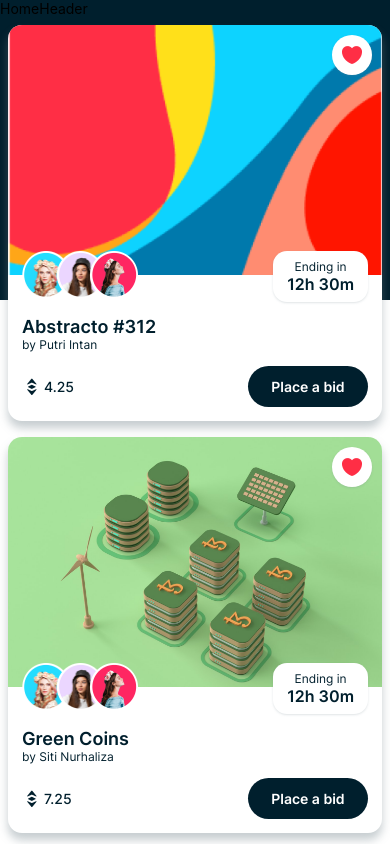
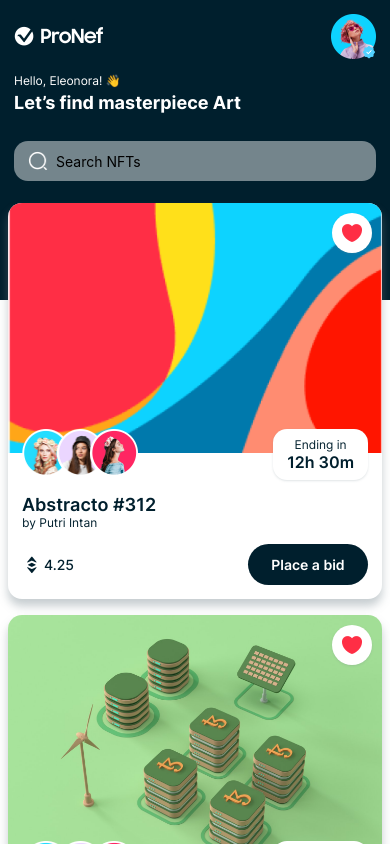
Before and after one commit to akmatdan/nftMarketplace, a React Native app: screen /Home in a window 390 px wide. Shown: the top 844 px of the page. Built offline with nearby package versions, Linux system fonts and the light colour scheme.

Commit message:
Upgraded Details with new components

```diff
--- /dev/null
+++ b/components/DetailsBid.js
@@ -0,0 +1,59 @@
+import React from "react";
+import { View, Text, Image } from "react-native";
+
+import { EthPrice } from "./SubInfo";
+import { COLORS, SIZES, FONTS } from "../constants";
+
+const DetailsBid = ({ bid }) => {
+  return (
+    <View
+      style={{
+        width: "100%",
+        flexDirection: "row",
+        justifyContent: "space-between",
+        alignItems: "center",
+        marginVertical: SIZES.base,
+        paddingHorizontal: SIZES.base,
+      }}
+      key={bid.id}
+    >
+      <Image
+        source={bid.image}
+        resizeMode="contain"
+        style={{ width: 48, height: 48 }}
+      />
+
+      <View
+        style={{
+          flex: 1,
+          alignItems: "center",
+          paddingHorizontal: SIZES.base,
+        }}
+      >
+        <Text
+          style={{
+            fontFamily: FONTS.semiBold,
+            fontSize: SIZES.small,
+            color: COLORS.primary,
+          }}
+        >
+          Bid placed by {bid.name}
+        </Text>
+        <Text
+          style={{
+            fontFamily: FONTS.regular,
+            fontSize: SIZES.small - 2,
+            color: COLORS.secondary,
+            marginTop: 3,
+          }}
+        >
+          {bid.date}
+        </Text>
+      </View>
+
+      <EthPrice price={bid.price} />
+    </View>
+  );
+};
+
+export default DetailsBid;
--- /dev/null
+++ b/components/DetailsDesc.js
@@ -0,0 +1,81 @@
+import React, { useState } from "react";
+import { View, Text } from "react-native";
+
+import { EthPrice, NFTTitle } from "./SubInfo";
+import { COLORS, SIZES, FONTS } from "../constants";
+
+const DetailsDesc = ({ data }) => {
+  const [text, setText] = useState(data.description.slice(0, 100));
+  const [readMore, setReadMore] = useState(false);
+
+  return (
+    <>
+      <View
+        style={{
+          width: "100%",
+          flexDirection: "row",
+          justifyContent: "space-between",
+          alignItems: "center",
+        }}
+      >
+        <NFTTitle
+          title={data.name}
+          subTitle={data.creator}
+          titleSize={SIZES.extraLarge}
+          subTitleSize={SIZES.font}
+        />
+
+        <EthPrice price={data.price} />
+      </View>
+
+      <View style={{ marginVertical: SIZES.extraLarge * 1.5 }}>
+        <Text
+          style={{
+            fontSize: SIZES.font,
+            fontFamily: FONTS.semiBold,
+            color: COLORS.primary,
+          }}
+        >
+          Description
+        </Text>
+        <View
+          style={{
+            marginTop: SIZES.base,
+          }}
+        >
+          <Text
+            style={{
+              color: COLORS.secondary,
+              fontSize: SIZES.small,
+              fontFamily: FONTS.regular,
+              lineHeight: SIZES.large,
+            }}
+          >
+            {text}
+            {!readMore && "..."}
+            <Text
+              style={{
+                color: COLORS.primary,
+                fontSize: SIZES.small,
+                fontFamily: FONTS.semiBold,
+              }}
+              onPress={() => {
+                if (!readMore) {
+                  setText(data.description);
+                  setReadMore(true);
+                } else {
+                  setText(data.description.slice(0, 100));
+                  setReadMore(false);
+                }
+              }}
+            >
+              {readMore ? " Show Less" : " Read More"}
+            </Text>
+          </Text>
+        </View>
+      </View>
+    </>
+  );
+};
+
+export default DetailsDesc;
--- a/components/HomeHeader.js
+++ b/components/HomeHeader.js
@@ -1,12 +1,98 @@
-import { View, Text } from 'react-native'
-import React from 'react'
+import React from "react";
+import { View, Text, Image, TextInput } from "react-native";
 
-const HomeHeader = () => {
+import { COLORS, FONTS, SIZES, assets } from "../constants";
+
+const HomeHeader = ({ onSearch }) => {
   return (
-    <View>
-      <Text>HomeHeader</Text>
+    <View
+      style={{
+        backgroundColor: COLORS.primary,
+        padding: SIZES.font,
+      }}
+    >
+      <View
+        style={{
+          flexDirection: "row",
+          justifyContent: "space-between",
+          alignItems: "center",
+        }}
+      >
+        <Image
+          source={assets.logo}
+          resizeMode="contain"
+          style={{ width: 90, height: 25 }}
+        />
+
+        <View style={{ width: 45, height: 45 }}>
+          <Image
+            source={assets.person01}
+            resizeMode="contain"
+            style={{ width: "100%", height: "100%" }}
+          />
+          <Image
+            source={assets.badge}
+            resizeMode="contain"
+            style={{
+              position: "absolute",
+              width: 15,
+              height: 15,
+              bottom: 0,
+              right: 0,
+            }}
+          />
+        </View>
+      </View>
+
+      <View style={{ marginVertical: SIZES.font }}>
+        <Text
+          style={{
+            fontFamily: FONTS.regular,
+            fontSize: SIZES.small,
+            color: COLORS.white,
+          }}
+        >
+          Hello, Eleonora! 👋
+        </Text>
+
+        <Text
+          style={{
+            fontFamily: FONTS.bold,
+            fontSize: SIZES.large,
+            color: COLORS.white,
+            marginTop: SIZES.base / 2,
+          }}
+        >
+          Let’s find masterpiece Art
+        </Text>
+      </View>
+
+      <View style={{ marginTop: SIZES.font }}>
+        <View
+          style={{
+            width: "100%",
+            borderRadius: SIZES.font,
+            backgroundColor: COLORS.gray,
+            flexDirection: "row",
+            alignItems: "center",
+            paddingHorizontal: SIZES.font,
+            paddingVertical: SIZES.small - 2,
+          }}
+        >
+          <Image
+            source={assets.search}
+            resizeMode="contain"
+            style={{ width: 20, height: 20, marginRight: SIZES.base }}
+          />
+          <TextInput
+            placeholder="Search NFTs"
+            style={{ flex: 1 }}
+            onChangeText={onSearch}
+          />
+        </View>
+      </View>
     </View>
-  )
-}
+  );
+};
 
-export default HomeHeader
+export default HomeHeader;
--- a/components/index.js
+++ b/components/index.js
@@ -2,7 +2,10 @@
 import FocusedStatusBar from "./FocusedStatusBar";
 import NFTCard from "./NFTCard";
 import { CircleButton, RectButton } from "./Button";
+import DetailsDesc from "./DetailsDesc";
+import DetailsBid from "./DetailsBid";
+import { SubInfo } from "./SubInfo";
 
 export {
-  HomeHeader, FocusedStatusBar, NFTCard, CircleButton, RectButton,
+  HomeHeader, FocusedStatusBar, NFTCard, CircleButton, RectButton, DetailsDesc, DetailsBid, SubInfo,
 }
--- a/screens/Details.js
+++ b/screens/Details.js
@@ -1,9 +1,90 @@
-import { Text } from 'react-native'
+import React from "react";
+import { View, Text, SafeAreaView, Image, StatusBar, FlatList } from "react-native";
 
-const Details = () => {
+import { COLORS, SIZES, assets, SHADOWS, FONTS } from "../constants";
+import { CircleButton, RectButton, SubInfo, DetailsDesc, DetailsBid, FocusedStatusBar } from "../components";
+
+const DetailsHeader = ({ data, navigation }) => (
+  <View style={{ width: "100%", height: 373 }}>
+    <Image
+      source={data.image}
+      resizeMode="cover"
+      style={{ width: "100%", height: "100%" }}
+    />
+
+    <CircleButton
+      imgUrl={assets.left}
+      handlePress={() => navigation.goBack()}
+      left={15}
+      top={StatusBar.currentHeight + 10}
+    />
+
+    <CircleButton
+      imgUrl={assets.heart}
+      right={15}
+      top={StatusBar.currentHeight + 10}
+    />
+  </View>
+);
+
+const Details = ({ route, navigation }) => {
+  const { data } = route.params;
+
   return (
-    <Text>Details</Text>
-  )
-}
+    <SafeAreaView style={{ flex: 1 }}>
+      <FocusedStatusBar
+        barStyle="dark-content"
+        backgroundColor="transparent"
+        translucent={true}
+      />
 
-export default Details
+      <View
+        style={{
+          width: "100%",
+          position: "absolute",
+          bottom: 0,
+          paddingVertical: SIZES.font,
+          justifyContent: "center",
+          alignItems: "center",
+          backgroundColor: "rgba(255,255,255,0.5)",
+          zIndex: 1,
+        }}
+      >
+        <RectButton minWidth={170} fontSize={SIZES.large} {...SHADOWS.dark} />
+      </View>
+
+      <FlatList
+        data={data.bids}
+        renderItem={({ item }) => <DetailsBid bid={item} />}
+        keyExtractor={(item) => item.id}
+        showsVerticalScrollIndicator={false}
+        contentContainerStyle={{
+          paddingBottom: SIZES.extraLarge * 3,
+        }}
+        ListHeaderComponent={() => (
+          <React.Fragment>
+            <DetailsHeader data={data} navigation={navigation} />
+            <SubInfo />
+            <View style={{ padding: SIZES.font }}>
+              <DetailsDesc data={data} />
+
+              {data.bids.length > 0 && (
+                <Text
+                  style={{
+                    fontSize: SIZES.font,
+                    fontFamily: FONTS.semiBold,
+                    color: COLORS.primary,
+                  }}
+                >
+                  Current Bid
+                </Text>
+              )}
+            </View>
+          </React.Fragment>
+        )}
+      />
+    </SafeAreaView>
+  );
+};
+
+export default Details;
```
